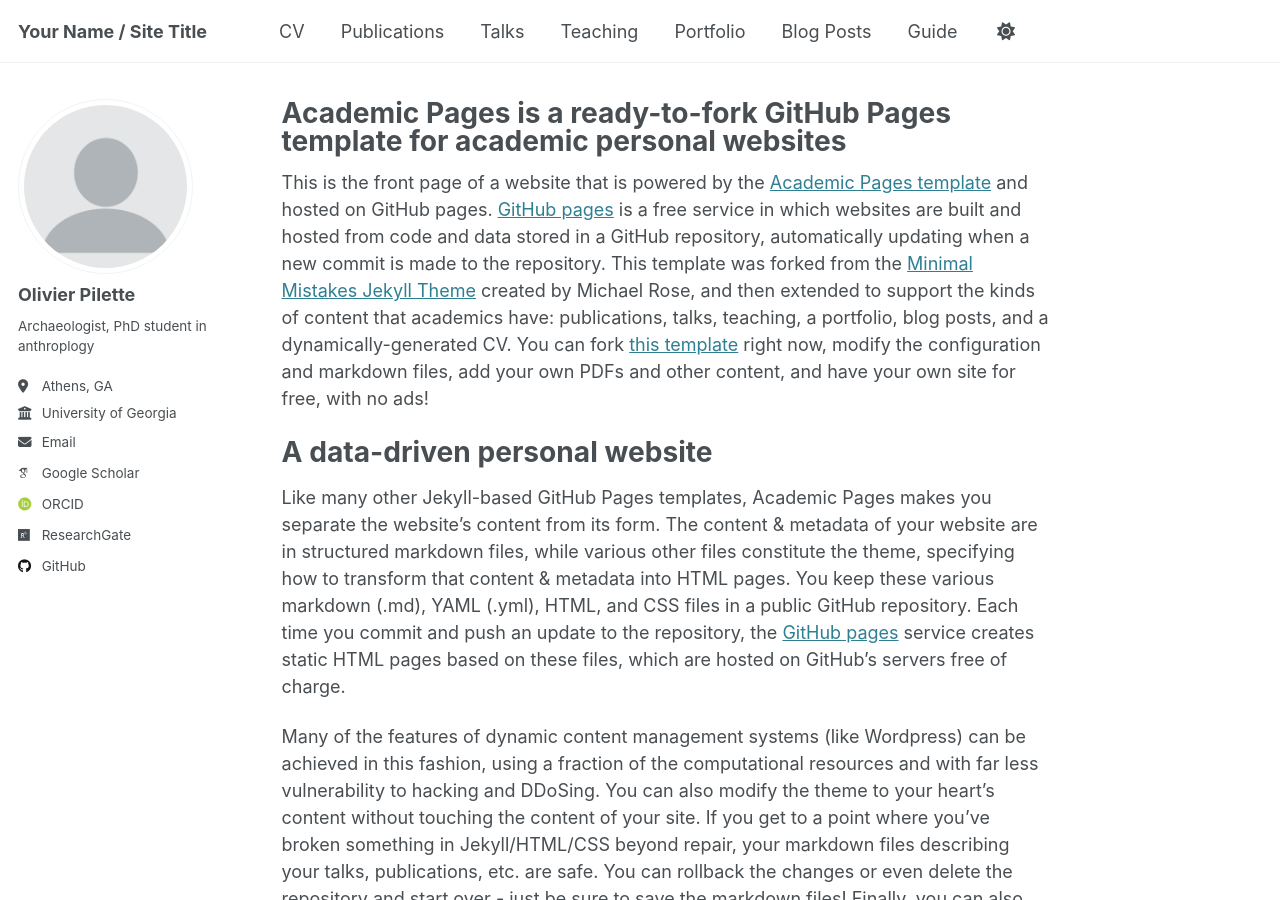
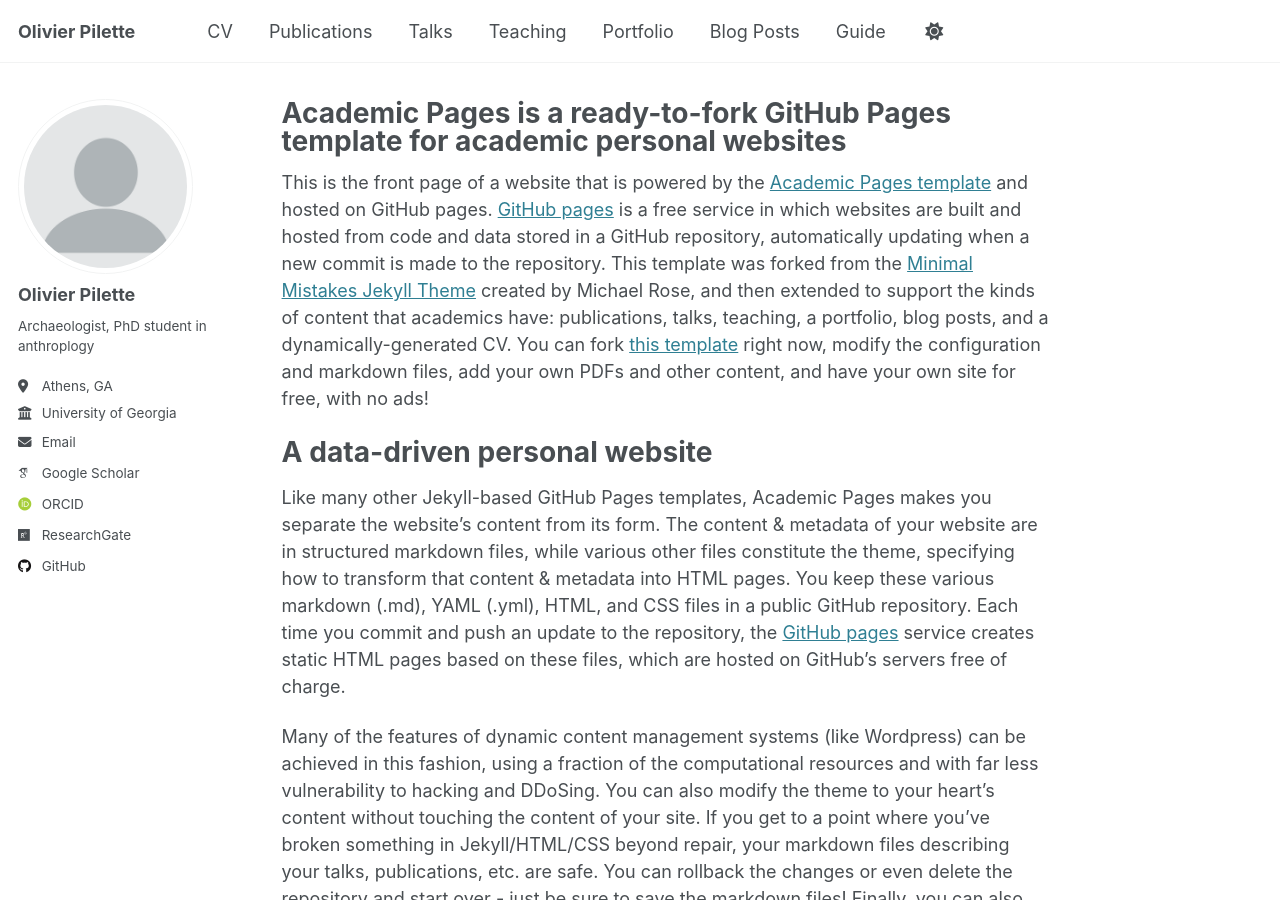
Before and after one commit to opilette/opilette.github.io, a Jekyll site: the page built from _pages/about.md, in a window 1280 px wide and 900 px high. Built offline with Jekyll 4.4.1, drawn with Linux system fonts in a browser that asks for light colours; some web fonts are replaced.

Commit message:
Update _config.yml

```diff
--- a/_config.yml
+++ b/_config.yml
@@ -9,13 +9,13 @@
 # Basic Site Settings
 locale                   : "en-US"
 site_theme               : "default"
-title                    : "Your Name / Site Title"
+title                    : "Olivier Pilette"
 title_separator          : "-"
 name                     : &name "Your Name"
-description              : &description "personal description"
-url                      : https://academicpages.github.io # the base hostname & protocol for your site e.g. "https://[your GitHub username].github.io"
+description              : &description "Olivier Pilette's personal website"
+url                      : https://opilette.github.io # the base hostname & protocol for your site e.g. "https://[your GitHub username].github.io"
 baseurl                  : "" # the subpath of your site, e.g. "/blog"
-repository               : "academicpages/academicpages.github.io"
+repository               : "opilette/opilette.github.io"
 
 # Site Author - The following control what appear as part of the author content on the side bar.
 #               If a field is blank the icon and link will not appear, otherwise it will be shown.
```
